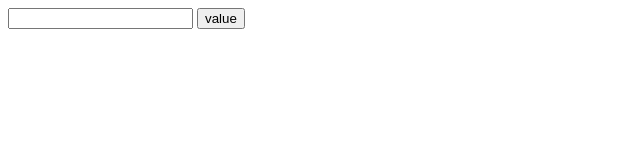
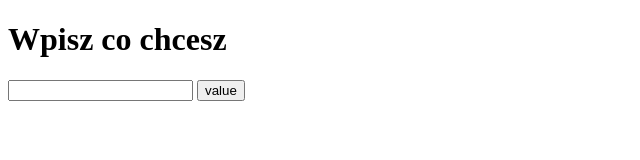
Before and after one commit to matwiejuk20p/pai1, a plain HTML site: page main.html in a window 1280 px wide. Shown: the whole page, without its empty margins (0-640 px from the left). Drawn offline with Linux system fonts and the light colour scheme.

Commit message:
poprawienie struktury dokumentu

```diff
--- a/main.html
+++ b/main.html
@@ -7,9 +7,16 @@
     <title>DOMek</title>
   </head>
   <body>
-    <input type="text" />
-    <button>value</button>
-    <p></p>
+    <header>
+      <h1>Wpisz co chcesz</h1>
+    </header>
+    <main>
+      <section>
+        <input type="text" />
+        <button>value</button>
+        <p></p>
+      </section>
+    </main>
 
     <script>
       function klik() {
```
